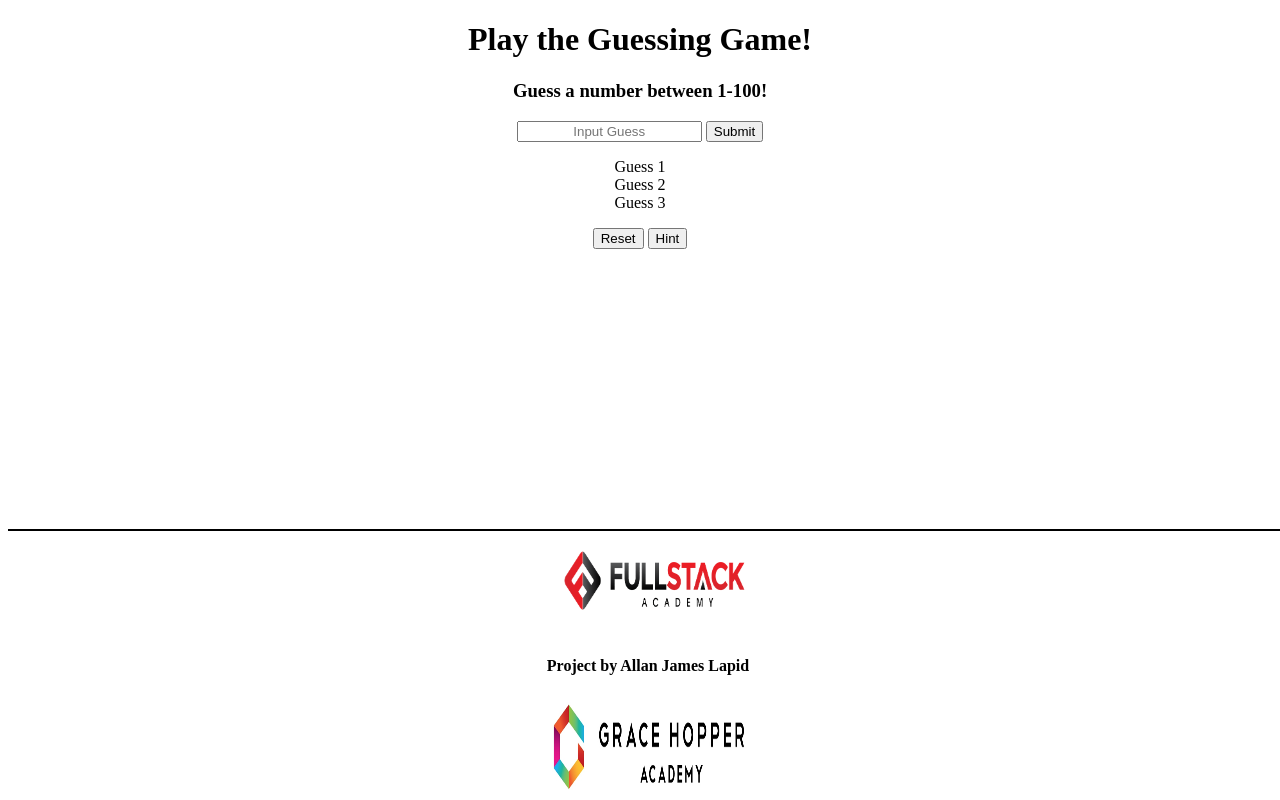
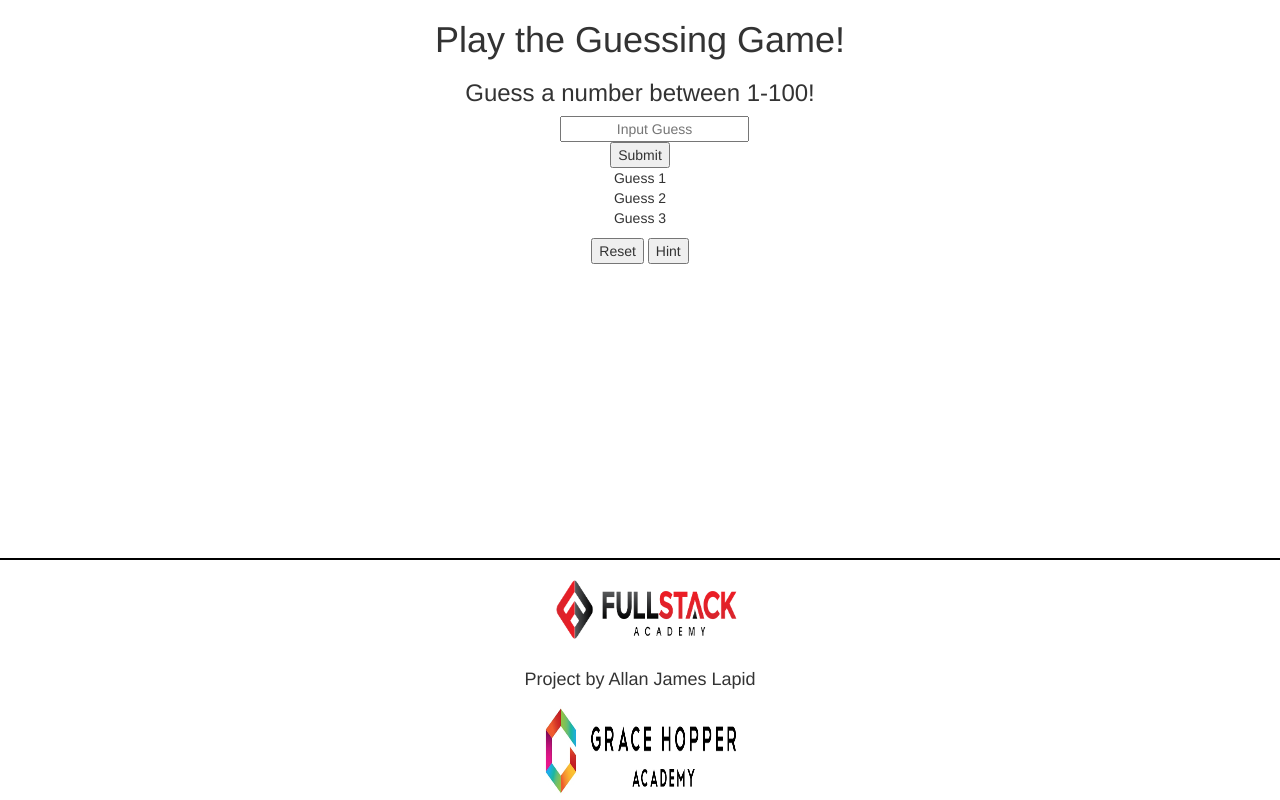
Before and after one commit to ajLapid718/guessingGame, a plain HTML site: page index.html in a window 1280 px wide. Drawn offline with nearby package versions, Linux system fonts and the light colour scheme.

Commit message:
Link to Bootstrap

```diff
--- a/index.html
+++ b/index.html
@@ -3,6 +3,7 @@
   <head>
     <title>guessingGame</title>
     <link rel="stylesheet" href="style.css"></link>
+    <link rel="stylesheet" href="https://maxcdn.bootstrapcdn.com/bootstrap/3.3.7/css/bootstrap.min.css">
   </head>
   <body>
 
@@ -36,15 +37,15 @@
 
     <div id='footer' class="center">
         <div>
-          <div class=''>
+          <div class='project-info'>
             <img src='fa-logo@2x.png'></img>
           </div>
 
-          <div class=''>
+          <div class='project-info'>
             <h4>Project by Allan James Lapid</h4>
           </div>
 
-          <div class=''>
+          <div class='project-info'>
             <img src='grace_hopper_academy.png'></img>
           </div>
 
--- a/style.css
+++ b/style.css
@@ -1,5 +1,11 @@
 .center {
   text-align: center;
+}
+
+#input-parent {
+  width: 160px;
+  margin-left: auto;
+  margin-right: auto;
 }
 
 ul {
```
